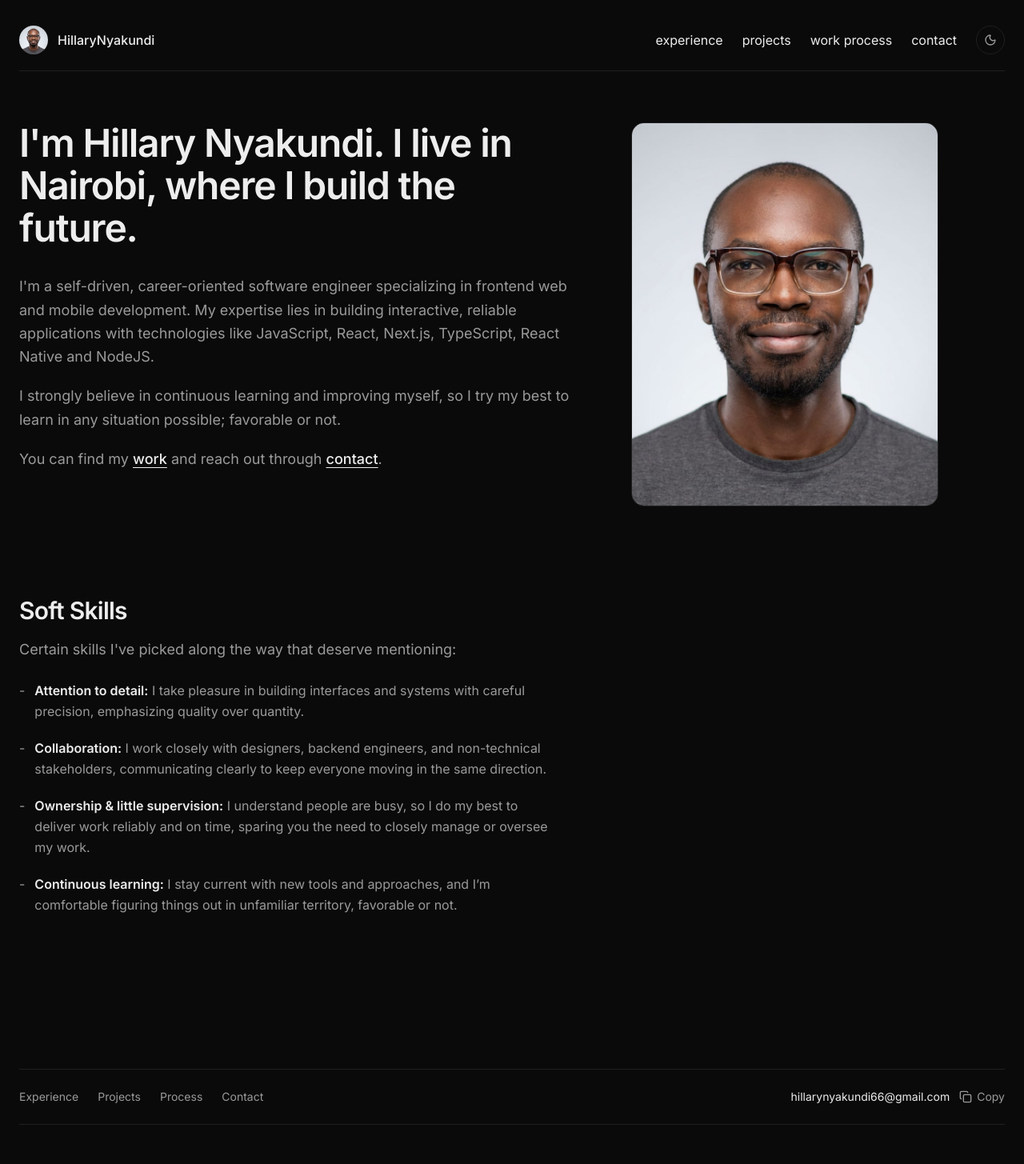
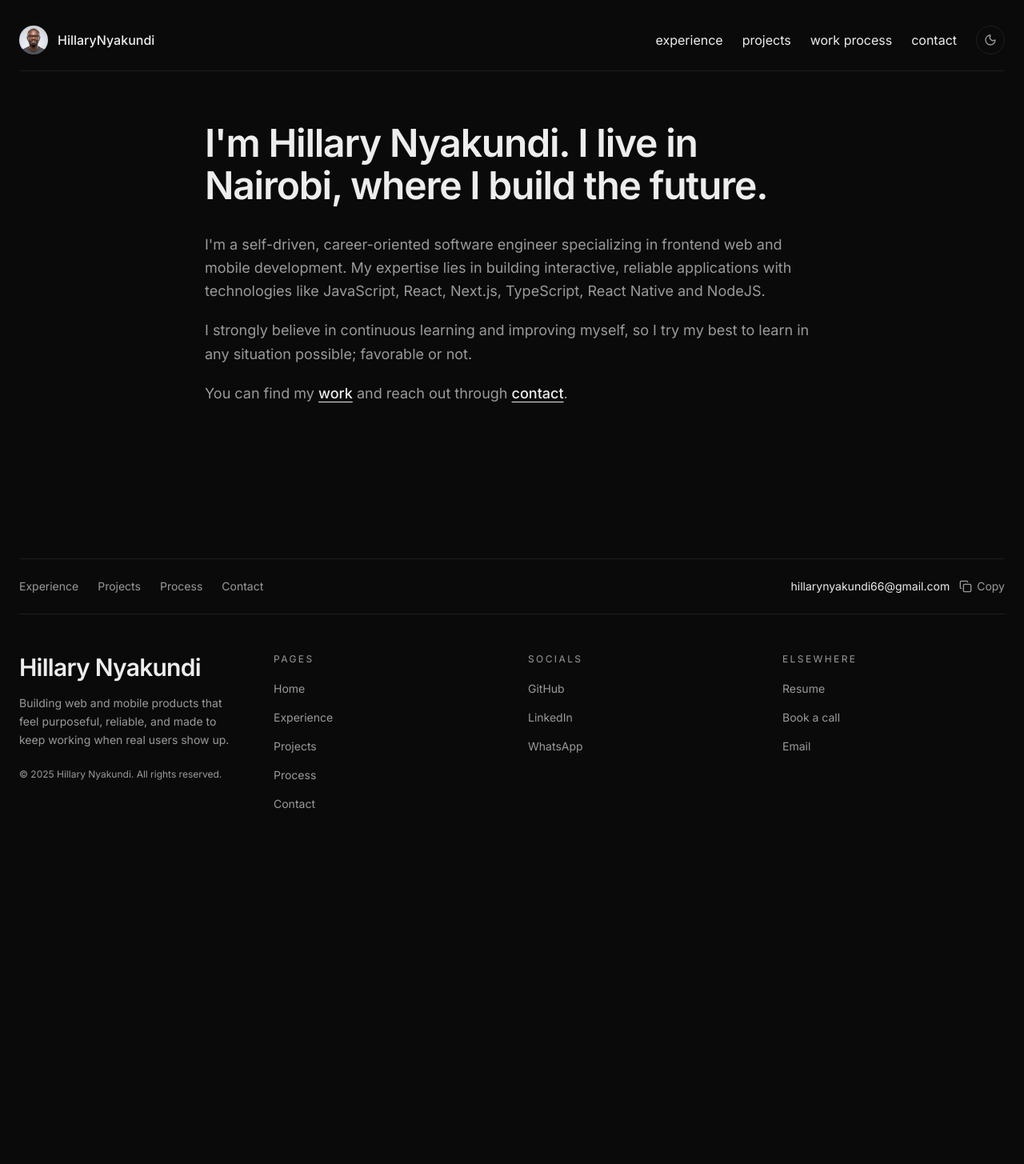
Before and after one commit to HillaryNyakundi/my-profile, a Next.js app: page / in a window 1280 px wide. Shown: the top 1455 px of the page at 80% size. After the commit the page ends 1064 px from the top, so only its background shows below. Built offline with nearby package versions, Linux system fonts and the light colour scheme.

Commit message:
fix:(ui): home page

```diff
--- a/app/page.tsx
+++ b/app/page.tsx
@@ -1,35 +1,13 @@
-import Image from 'next/image';
 import Link from 'next/link';
-import Strings from '@/constants/strings';
 
 const inlineLink =
   'font-medium text-ink underline underline-offset-4 transition-colors hover:text-highlight';
-
-const softSkills = [
-  {
-    title: 'Attention to detail',
-    body: 'I take pleasure in building interfaces and systems with careful precision, emphasizing quality over quantity.',
-  },
-  {
-    title: 'Collaboration',
-    body: 'I work closely with designers, backend engineers, and non-technical stakeholders, communicating clearly to keep everyone moving in the same direction.',
-  },
-  {
-    title: 'Ownership & little supervision',
-    body: 'I understand people are busy, so I do my best to deliver work reliably and on time, sparing you the need to closely manage or oversee my work.',
-  },
-  {
-    title: 'Continuous learning',
-    body: 'I stay current with new tools and approaches, and I’m comfortable figuring things out in unfamiliar territory, favorable or not.',
-  },
-];
 
 export default function Home() {
   return (
     <div className="py-12 sm:py-16">
       {/* Hero */}
-      <section className="grid gap-10 lg:grid-cols-[1.5fr_1fr] lg:gap-16">
-        <div className="flex min-h-[calc(100svh-9rem)] flex-col justify-center lg:block lg:min-h-0 lg:justify-start">
+      <section className='max-w-3xl mx-auto'>
           <h1 className="text-3xl font-semibold leading-[1.15] tracking-tight sm:text-4xl md:text-5xl md:leading-[1.1]">
             I&apos;m Hillary Nyakundi. I live in Nairobi, where I build the
             future.
@@ -60,43 +38,6 @@ export default function Home() {
               .
             </p>
           </div>
-        </div>
-
-        {/* Photo */}
-        <div className="lg:max-w-sm">
-          <div className="relative aspect-[4/5] w-full overflow-hidden rounded-2xl border border-line">
-            <Image
-              src="/Hillary.jpeg"
-              alt={Strings.fullName}
-              fill
-              sizes="(min-width: 1024px) 24rem, 100vw"
-              className="object-cover"
-              priority
-            />
-          </div>
-        </div>
-      </section>
-
-      {/* Soft Skills */}
-      <section className="mt-20 max-w-2xl sm:mt-28">
-        <h2 className="text-2xl font-semibold tracking-tight sm:text-3xl">
-          Soft Skills
-        </h2>
-        <p className="mt-4 text-base leading-relaxed text-subtle sm:text-lg">
-          Certain skills I&apos;ve picked along the way that deserve mentioning:
-        </p>
-
-        <ul className="mt-6 space-y-5">
-          {softSkills.map((skill) => (
-            <li key={skill.title} className="flex gap-3 leading-relaxed">
-              <span className="shrink-0 text-subtle">-</span>
-              <p className="text-subtle">
-                <span className="font-semibold text-ink">{skill.title}:</span>{" "}
-                {skill.body}
-              </p>
-            </li>
-          ))}
-        </ul>
       </section>
     </div>
   );
```
